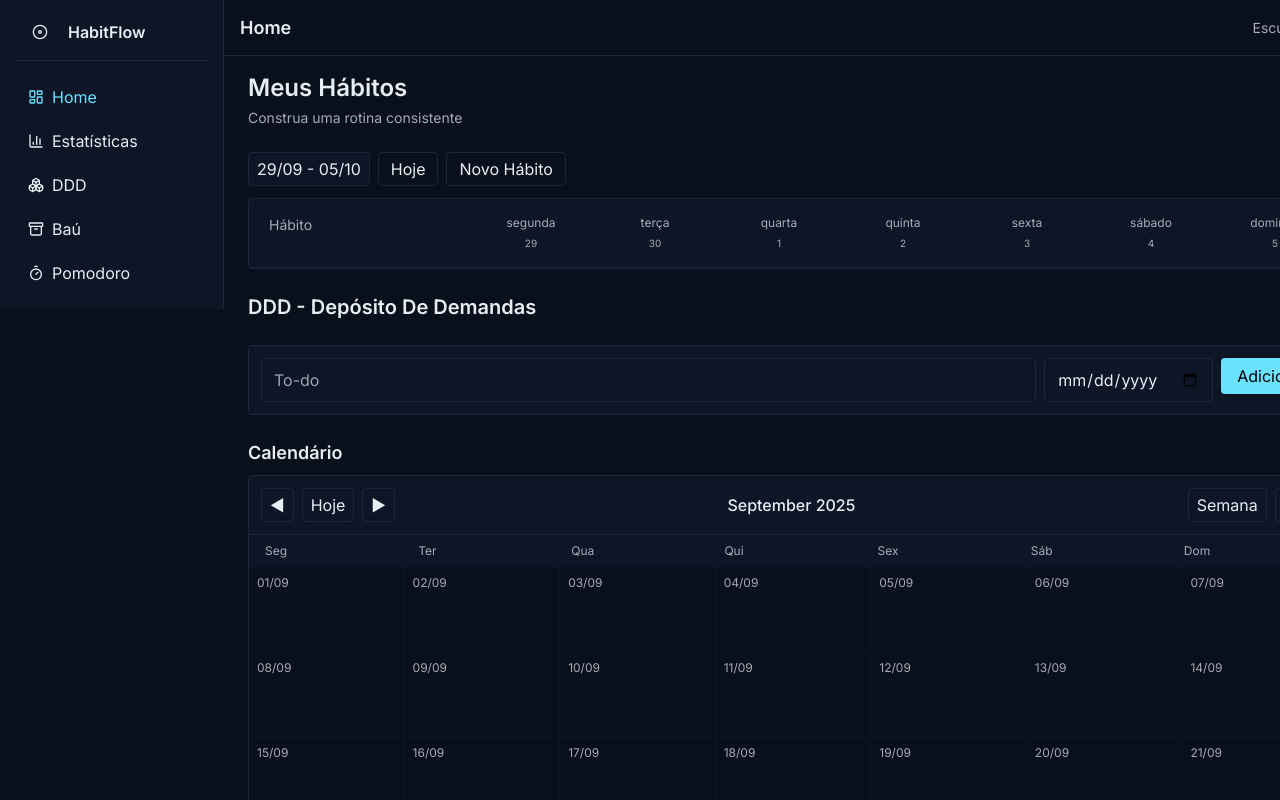
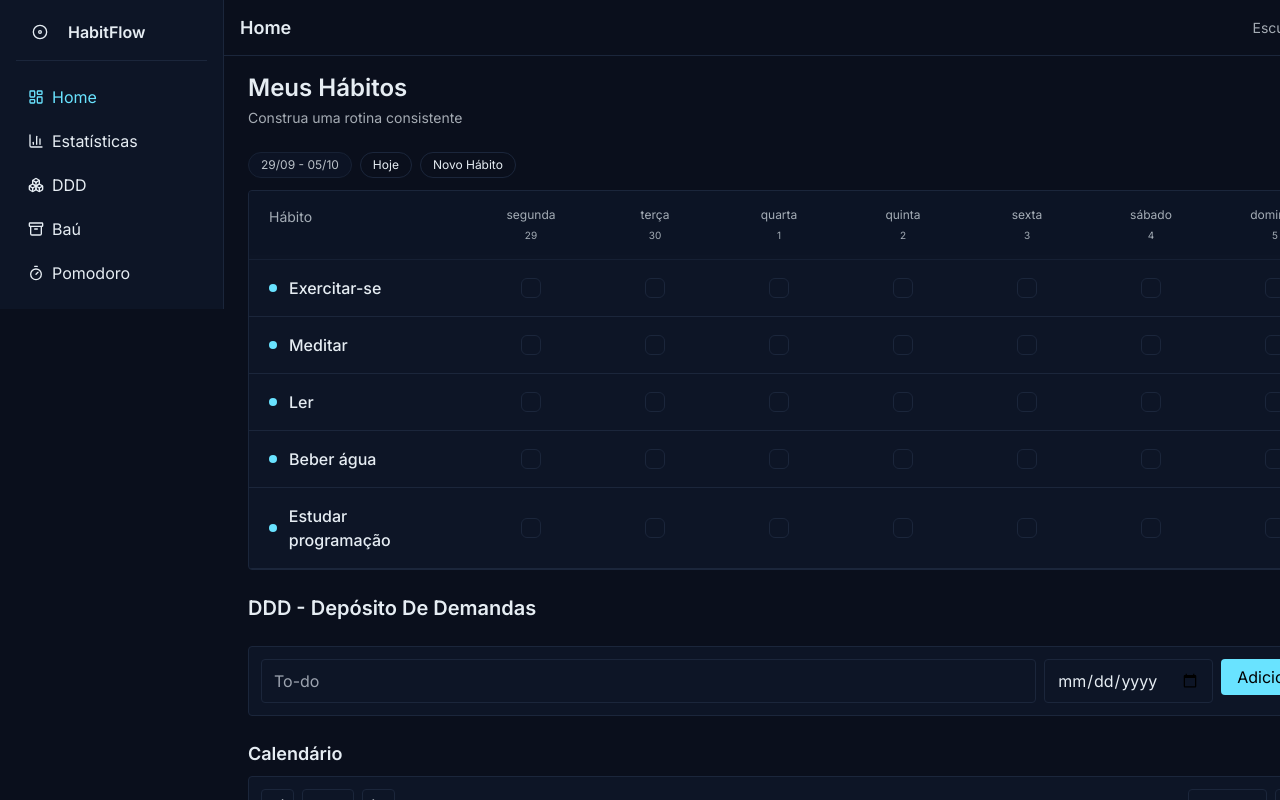
Before and after one commit to BrunoM-Leite/ddd-task-manager, a React (Vite) app: page / in a window 1280 px wide. Shown: the top 800 px of the page. Built offline with nearby package versions, Linux system fonts and the light colour scheme.

Commit message:
feat(home): auto-seed habits, header badges, board header bg and card shadow

```diff
--- a/src/components/HabitBoard.tsx
+++ b/src/components/HabitBoard.tsx
@@ -13,22 +13,22 @@ export function HabitBoard() {
   return (
     <div className="space-y-3">
       <div className="flex items-center gap-2">
-        <div className="px-2 py-1 rounded border border-[var(--border)] bg-[var(--card)]">{format(start, 'dd/MM')} - {format(end, 'dd/MM')}</div>
-        <button className="px-3 py-1 rounded border border-[var(--border)] hover:bg-[var(--muted)]/10">Hoje</button>
-        <button onClick={seedDefaults} className="px-3 py-1 rounded border border-[var(--border)] hover:bg-[var(--muted)]/10">Novo Hábito</button>
+        <div className="px-3 py-1 rounded-full bg-[var(--card)] border border-[var(--border)] text-xs opacity-80">{format(start, 'dd/MM')} - {format(end, 'dd/MM')}</div>
+        <button className="px-3 py-1 rounded-full border border-[var(--border)] hover:bg-[var(--muted)]/10 text-xs">Hoje</button>
+        <button onClick={seedDefaults} className="px-3 py-1 rounded-full border border-[var(--border)] hover:bg-[var(--muted)]/10 text-xs">Novo Hábito</button>
       </div>
-      <Card>
+      <Card className="shadow-[var(--shadow)] overflow-hidden">
         <div className="grid grid-cols-[minmax(220px,1fr)_repeat(7,124px)]">
-          <div className="px-5 py-4 text-sm opacity-70 border-b border-[var(--border)]">Hábito</div>
+          <div className="px-5 py-4 text-sm opacity-70 border-b border-[var(--border)] bg-[var(--card)]">Hábito</div>
           {days.map((d) => (
-            <div key={d.toISOString()} className="px-5 py-4 text-xs opacity-70 text-center border-b border-[var(--border)]">
+            <div key={d.toISOString()} className="px-5 py-4 text-xs opacity-70 text-center border-b border-[var(--border)] bg-[var(--card)]">
               {format(d, 'eee', { locale: ptBR })}
               <div className="mt-1 text-[10px]">{format(d, 'd', { locale: ptBR })}</div>
             </div>
           ))}
           {items.map((h) => (
             <>
-              <div key={h.id + '-name'} className="px-5 py-4 border-b border-[var(--border)] flex items-center gap-3 bg-[var(--card)]/60">
+              <div key={h.id + '-name'} className="px-5 py-4 border-b border-[var(--border)] flex items-center gap-3">
                 <span className="w-2 h-2 rounded-full bg-[var(--primary)]" />
                 <span className="font-medium">{h.title}</span>
               </div>
--- a/src/pages/Home.tsx
+++ b/src/pages/Home.tsx
@@ -1,6 +1,7 @@
 import type { FormEvent } from 'react'
-import { useMemo, useState } from 'react'
+import { useEffect, useMemo, useState } from 'react'
 import { useTasksStore } from '../stores/tasks.store'
+import { useHabitsStore } from '../stores/habits.store'
 import { Calendar } from '../components/Calendar'
 import { HabitBoard } from '../components/HabitBoard'
 import { Card } from '../components/ui/Card'
@@ -10,6 +11,10 @@ import { PageHeader } from '../components/PageHeader'
 
 export function HomePage() {
   const { items, add, update, remove, toggleDone } = useTasksStore()
+  const seedDefaults = useHabitsStore((s) => s.seedDefaults)
+  useEffect(() => {
+    seedDefaults()
+  }, [seedDefaults])
   // habits store is used by HabitBoard internally
   const inbox = useMemo(() => items.filter((t) => t.bucket === 'inbox'), [items])
   const [title, setTitle] = useState('')
```
